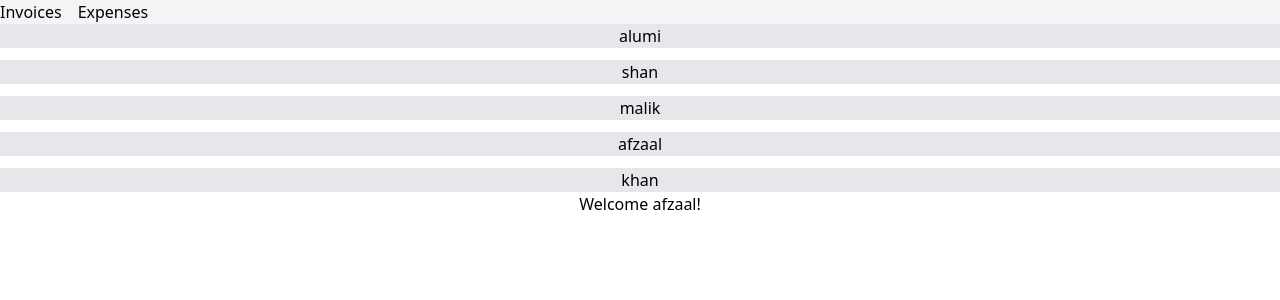
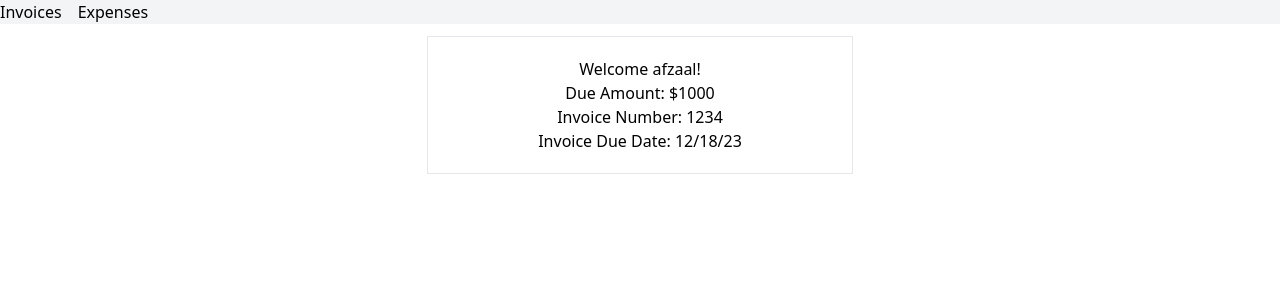
Before and after one commit to M-Mehboob-Alam/learning-react-router-dom, a React (Create React App) app: page /invoice/afzaal in a window 1280 px wide. Shown: the top 300 px of the page. Built offline with nearby package versions, Linux system fonts and the light colour scheme.

Commit message:
passing an id as parameter then find the in object then display its data accordingly

```diff
--- a/src/components/bill/index.jsx
+++ b/src/components/bill/index.jsx
@@ -1,10 +1,15 @@
 import { useParams } from "react-router-dom";
+import { getInvoice } from "../data";
 export default function Bills(){
     let param = useParams();
+    let invoice = getInvoice(param.invoiceName);
     console.log(param);
     return (
-        <div className="text-center">
-            <h1>Welcome {param.invoiceName}!</h1>
-        </div>
+      <main className="flex flex-col w-1/3 p-5 px-5 py-5 mx-auto mt-3 text-center border">
+            <h1>Welcome {invoice.name}!</h1>
+            <h2>Due Amount: ${invoice.amount}</h2>
+            <h2>Invoice Number: {invoice.no}</h2>
+            <h2>Invoice Due Date: {invoice.due}</h2>
+      </main>
     )
 }
--- a/src/components/data.js
+++ b/src/components/data.js
@@ -36,3 +36,6 @@ let invoices = [
 export function getInvoices(){
     return invoices;
 }
+export function getInvoice(name){
+    return invoices.find(invoice =>(invoice.name === name));
+}
--- a/src/components/invoice/index.jsx
+++ b/src/components/invoice/index.jsx
@@ -9,6 +9,7 @@ export default function invoice(){
                         <Link
                         to={`/invoice/${invoice.name}`}
                         key={invoice.name}
+                        target="_blank"
                         className="bg-gray-200">
                             {invoice.name}
                         </Link>
--- a/src/index.js
+++ b/src/index.js
@@ -15,8 +15,8 @@ root.render(
       <Routes>
         <Route path='/' element={<App/>} >
           <Route path='/invoice' element={<Invoice/>} >
-            <Route path=':invoiceName' element={<Bills/>} />
           </Route>
+          <Route path='/invoice/:invoiceName' element={<Bills/>} />
           <Route path='/expense' element={<Expenses/>} />
           <Route path='*' element={
             <main className='text-center'>
```
